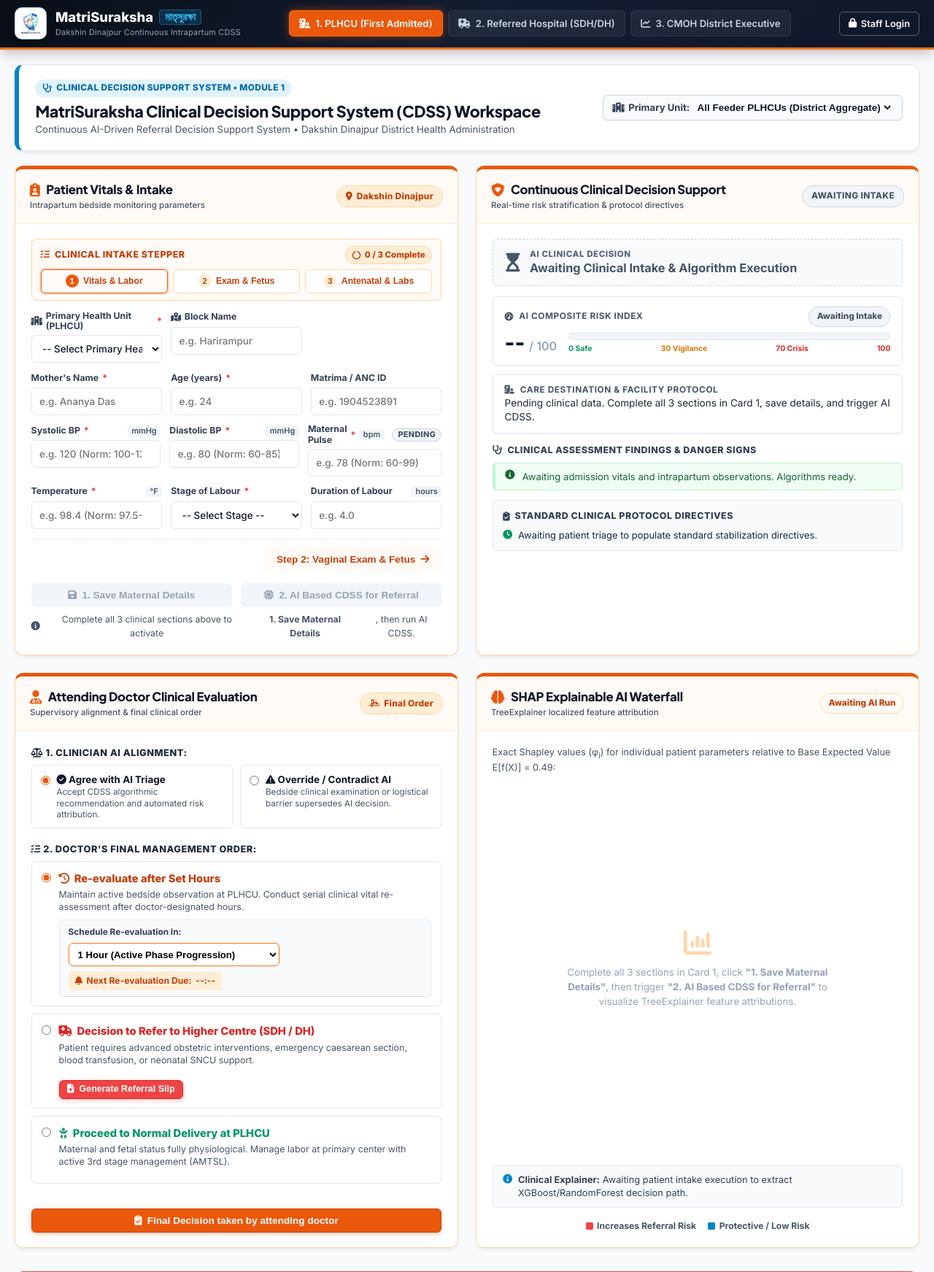
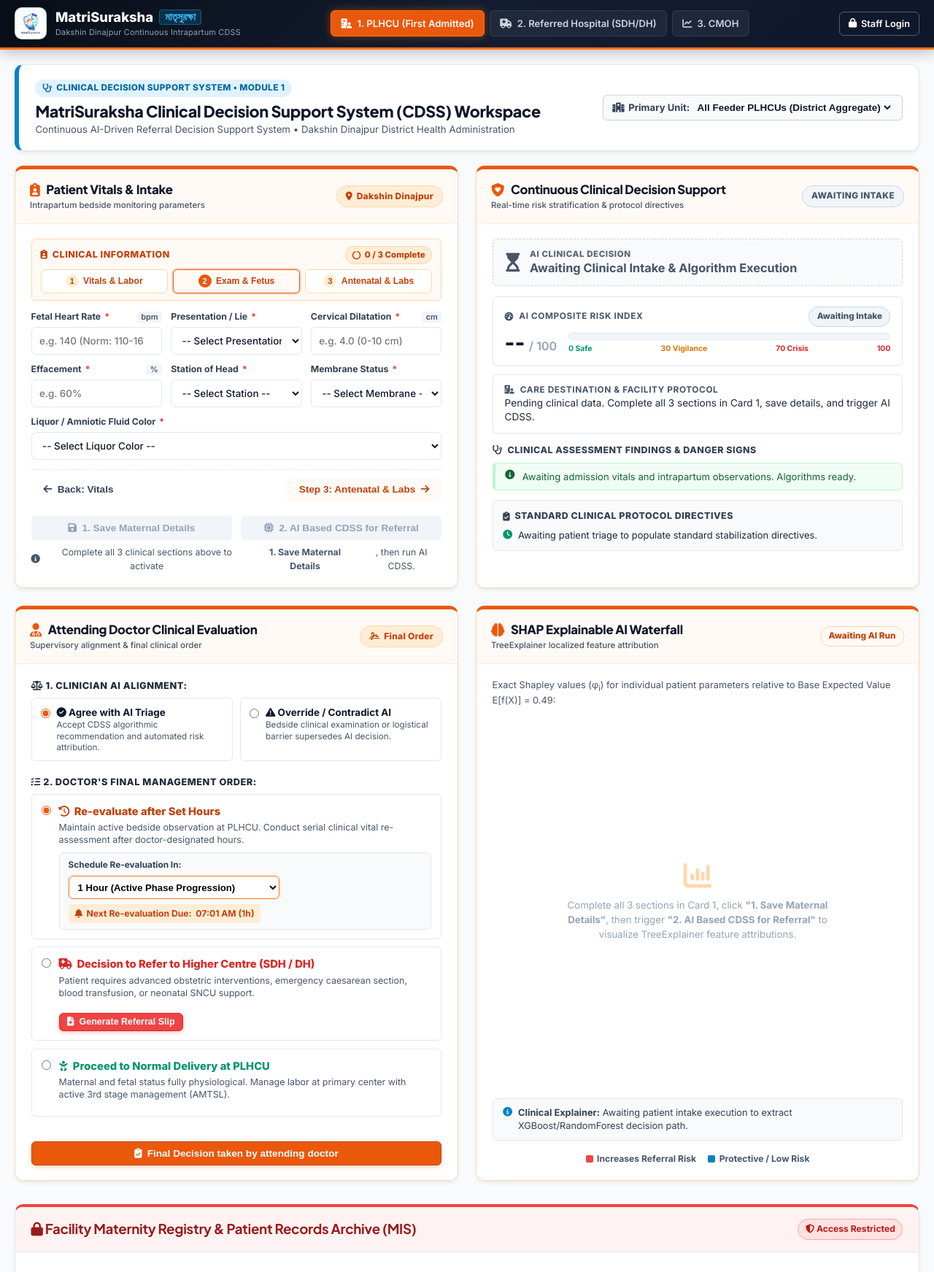
Before and after one commit to arka1985/MATRI_SURAKSHA, a Flask app: page /plhcu in a window 1280 px wide, after a click that opens the changed part. Shown: the top 1743 px of the page at 73% size. Run offline with Flask 3, Linux system fonts and the light colour scheme; data comes from the database, SQL or seed files in the repository; both versions use the stored data as it was after the commit.

Commit message:
Fix Step 2 activation, remove pending pulse badge, rename Clinical Information and CMOH navigation

```diff
--- a/app/app.py
+++ b/app/app.py
@@ -3,7 +3,7 @@ MatriSuraksha - Role-Based Web Application Server & Continuous CDSS
 Supports:
 1. Module 1: First Admitted Hospital (PLHCU / PHC / Rural Hospital)
 2. Module 2: Referred Hospital (SDH / DH) & Closed-Loop Clinical Feedback
-3. Module 3: Chief Medical Officer of Health (CMOH) District Executive Dashboard
+3. Module 3: Chief Medical Officer of Health (CMOH) Dashboard
 4. Security Layer: User ID & Password authentication for protected patient data
 5. Continuous CDSS Re-Assessment Timeline & Doctor Override Tracking
 6. Browser Extension (.zip) Download
@@ -249,7 +249,7 @@ def referral_view():
 
 
 # -------------------------------------------------------------
-# Module 3: CMOH District Executive Dashboard
+# Module 3: CMOH Dashboard
 # -------------------------------------------------------------
 @app.route("/cmoh")
 def cmoh_view():
--- a/app/db.py
+++ b/app/db.py
@@ -175,6 +175,23 @@ def init_db(seed_from_csv=False):
     ]
     for u in default_users:
         cur.execute("INSERT OR REPLACE INTO users (username, password, full_name, role, facility) VALUES (?,?,?,?,?)", u)
+
+    # Pre-seed standard Dakshin Dinajpur health facilities if empty
+    cur.execute("SELECT COUNT(*) FROM facilities")
+    if cur.fetchone()[0] == 0:
+        now_ts = datetime.now().isoformat()
+        default_facilities = [
+            ("Harirampur RH", "PLHCU", "Harirampur", now_ts),
+            ("Kushmandi RH", "PLHCU", "Kushmandi", now_ts),
+            ("Banshihari RH", "PLHCU", "Banshihari", now_ts),
+            ("Tapan RH", "PLHCU", "Tapan", now_ts),
+            ("Kumarganj RH", "PLHCU", "Kumarganj", now_ts),
+            ("Hili RH", "PLHCU", "Hili", now_ts),
+            ("Gangarampur Sub-Divisional Hospital (SDH)", "REFERRAL_CENTER", "Gangarampur", now_ts),
+            ("Balurghat District Hospital (DH)", "REFERRAL_CENTER", "Balurghat", now_ts),
+            ("Malda Medical College & Hospital (MCH)", "REFERRAL_CENTER", "English Bazar", now_ts),
+        ]
+        cur.executemany("INSERT OR IGNORE INTO facilities (facility_name, facility_type, block_name, created_at) VALUES (?,?,?,?)", default_facilities)
 
     conn.commit()
 
--- a/app/static/js/main.js
+++ b/app/static/js/main.js
@@ -26,6 +26,10 @@ document.addEventListener("DOMContentLoaded", function () {
                 el.addEventListener("change", checkSectionCompletion);
             }
         });
+
+        // Explicit click listeners for Step navigation buttons
+        document.getElementById("btn-next-step-2")?.addEventListener("click", () => nextClinicalTab("tab-exam"));
+        document.getElementById("btn-next-step-3")?.addEventListener("click", () => nextClinicalTab("tab-antenatal"));
 
         // Initial validation check
         checkSectionCompletion();
@@ -83,9 +87,18 @@ function switchClinicalTab(tabId) {
         target.style.display = "block";
     }
 
-    if (tabId === 'tab-vitals') document.getElementById('pill-sec-1')?.classList.add('active');
-    else if (tabId === 'tab-exam') document.getElementById('pill-sec-2')?.classList.add('active');
-    else if (tabId === 'tab-antenatal') document.getElementById('pill-sec-3')?.classList.add('active');
+    if (tabId === 'tab-vitals') {
+        document.getElementById('pill-sec-1')?.classList.add('active');
+    } else if (tabId === 'tab-exam') {
+        document.getElementById('pill-sec-2')?.classList.add('active');
+    } else if (tabId === 'tab-antenatal') {
+        document.getElementById('pill-sec-3')?.classList.add('active');
+    }
+
+    const form = document.getElementById("cdss-intake-form");
+    if (form) {
+        form.scrollIntoView({ behavior: "smooth", block: "nearest" });
+    }
 }
 
 function nextClinicalTab(tabId) {
@@ -238,7 +251,7 @@ function checkSectionCompletion() {
 
     const facSel = document.getElementById("primary_unit_select")?.value;
     const facCust = document.getElementById("primary_unit_custom")?.value.trim() || "";
-    const facValid = (facSel && facSel !== "__ADD_NEW__") || facCust.length > 0;
+    const facValid = (facSel && facSel !== "__ADD_NEW__") || facCust.length > 0 || (document.getElementById("primary_unit_select")?.options?.length > 1);
 
     const sec1Complete = Boolean(
         facValid &&
@@ -251,7 +264,7 @@ function checkSectionCompletion() {
         stageVal !== ""
     );
 
-    // Pulse Badge Live Indicator
+    // Pulse Badge Live Indicator (if present in DOM)
     const pBadge = document.getElementById("pulse-badge-ui");
     if (pBadge) {
         if (!isNaN(pulseVal) && pulseVal > 0) {
@@ -311,6 +324,27 @@ function checkSectionCompletion() {
     updatePillStatus("pill-sec-1", sec1Complete, "1", "Vitals & Labor");
     updatePillStatus("pill-sec-2", sec2Complete, "2", "Exam & Fetus");
     updatePillStatus("pill-sec-3", sec3Complete, "3", "Antenatal & Labs");
+
+    // Activate Step 2 & Step 3 Navigation Buttons and Ready Pills
+    const btnNext2 = document.getElementById("btn-next-step-2");
+    const pill2 = document.getElementById("pill-sec-2");
+    if (sec1Complete) {
+        btnNext2?.classList.add("btn-step-ready");
+        pill2?.classList.add("pill-ready");
+    } else {
+        btnNext2?.classList.remove("btn-step-ready");
+        pill2?.classList.remove("pill-ready");
+    }
+
+    const btnNext3 = document.getElementById("btn-next-step-3");
+    const pill3 = document.getElementById("pill-sec-3");
+    if (sec2Complete) {
+        btnNext3?.classList.add("btn-step-ready");
+        pill3?.classList.add("pill-ready");
+    } else {
+        btnNext3?.classList.remove("btn-step-ready");
+        pill3?.classList.remove("pill-ready");
+    }
 
     // Update Progress Badge
     const completedCount = (sec1Complete ? 1 : 0) + (sec2Complete ? 1 : 0) + (sec3Complete ? 1 : 0);
@@ -883,7 +917,6 @@ function openFeedbackModal(studyId, patientName, referringPhc, reason, refFacili
 
     modal.style.display = "flex";
 }
-}
 
 function closeFeedbackModal() {
     const modal = document.getElementById("feedback-modal");
--- a/app/templates/base.html
+++ b/app/templates/base.html
@@ -39,7 +39,7 @@
                 </a>
                 <a href="{{ url_for('cmoh_view') }}" class="nav-item {% if active_module == 'cmoh' %}active{% endif %}">
                     <i class="fa-solid fa-chart-line"></i>
-                    <span>3. CMOH District Executive</span>
+                    <span>3. CMOH</span>
                 </a>
             </nav>
 
--- a/app/templates/plhcu.html
+++ b/app/templates/plhcu.html
@@ -45,7 +45,7 @@
             <!-- Stepper Progress Tracker -->
             <div class="section-tracker-bar">
                 <div class="tracker-header">
-                    <span class="tracker-title"><i class="fa-solid fa-list-check"></i> Clinical Intake Stepper</span>
+                    <span class="tracker-title"><i class="fa-solid fa-clipboard-user"></i> Clinical Information</span>
                     <span id="tracker-count" class="tracker-badge-incomplete">
                         <i class="fa-solid fa-circle-notch"></i> 0 / 3 Complete
                     </span>
@@ -122,7 +122,6 @@
                         <div class="form-group">
                             <label for="pulse">
                                 Maternal Pulse <span class="req">*</span> <span class="unit-tag">bpm</span>
-                                <span id="pulse-badge-ui" class="triage-badge neutral pulse-sub-badge">Pending</span>
                             </label>
                             <input type="number" id="pulse" name="pulse" placeholder="e.g. 78 (Norm: 60-99)" min="35" max="220" required>
                         </div>
@@ -150,7 +149,7 @@
                     </div>
 
                     <div class="tab-step-nav right-align">
-                        <button type="button" class="btn btn-step-next" onclick="nextClinicalTab('tab-exam');">
+                        <button type="button" id="btn-next-step-2" class="btn btn-step-next" onclick="nextClinicalTab('tab-exam');">
                             <span>Step 2: Vaginal Exam &amp; Fetus</span> <i class="fa-solid fa-arrow-right"></i>
                         </button>
                     </div>
@@ -224,7 +223,7 @@
                         <button type="button" class="btn btn-step-prev" onclick="prevClinicalTab('tab-vitals');">
                             <i class="fa-solid fa-arrow-left"></i> <span>Back: Vitals</span>
                         </button>
-                        <button type="button" class="btn btn-step-next" onclick="nextClinicalTab('tab-antenatal');">
+                        <button type="button" id="btn-next-step-3" class="btn btn-step-next" onclick="nextClinicalTab('tab-antenatal');">
                             <span>Step 3: Antenatal &amp; Labs</span> <i class="fa-solid fa-arrow-right"></i>
                         </button>
                     </div>
```
Also changed, not shown: app/static/css/style.css (+31 -0 lines), app/matrisuraksha.db.
